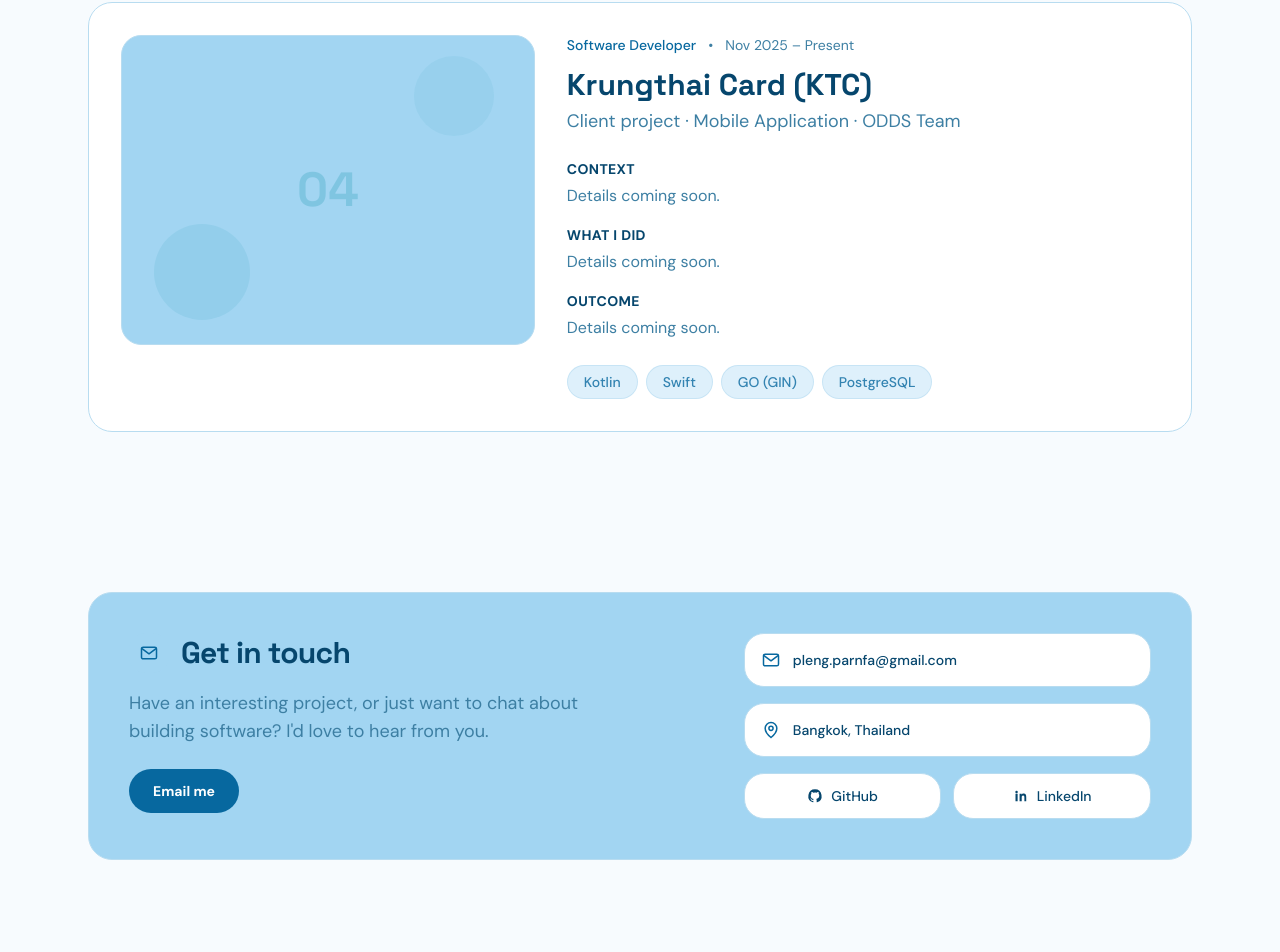
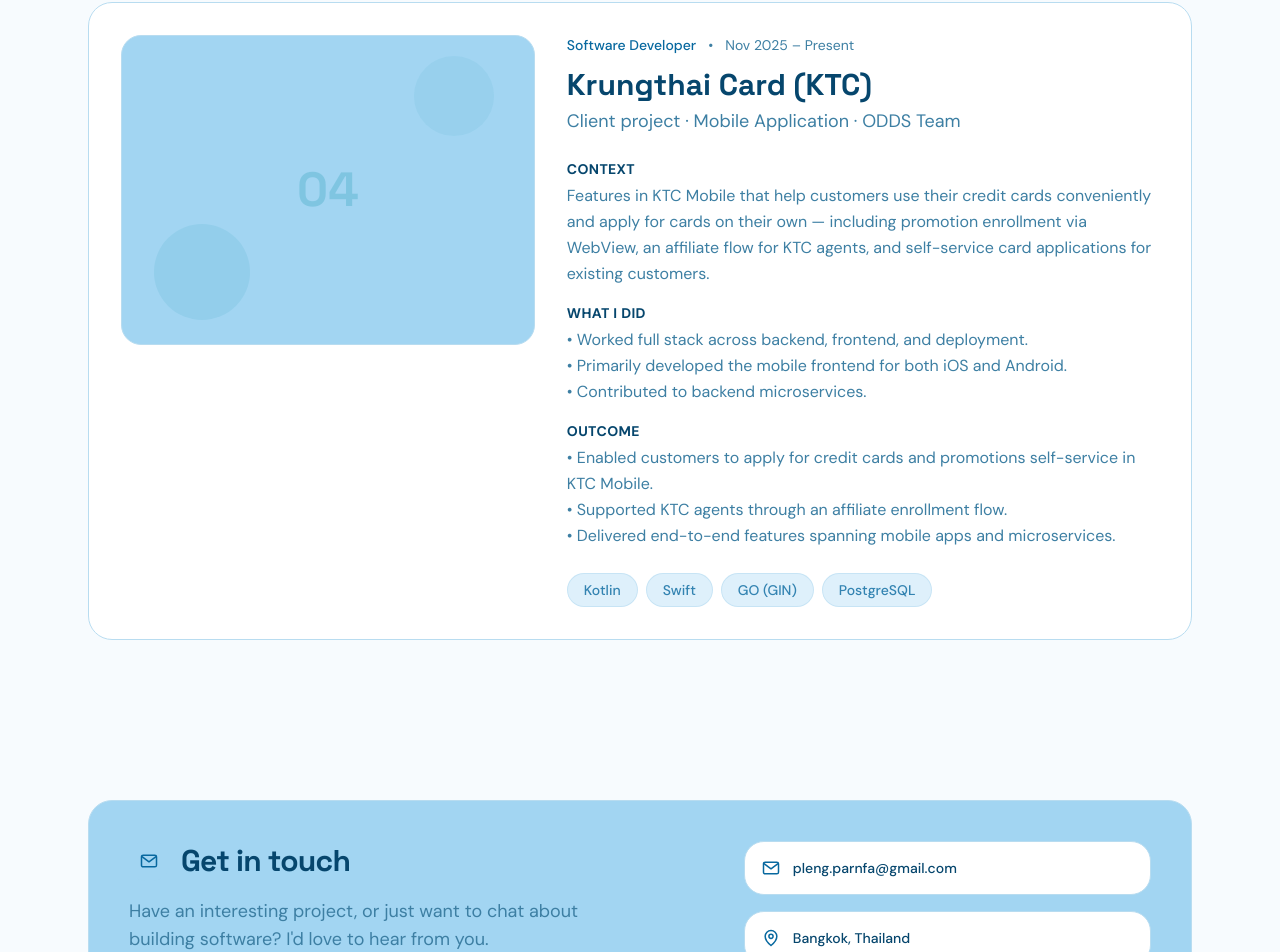
Before and after one commit to pparnfaa/parnfa-portfolio, a React (Vite) app: page / in a window 1280 px wide. Shown: the part 3373-4325 px from the top of the page. Built offline with nearby package versions, Linux system fonts and the light colour scheme.

Commit message:
💬 add content for KTC

```diff
--- a/src/i18n/translations.ts
+++ b/src/i18n/translations.ts
@@ -166,9 +166,12 @@
           period: "Nov 2025 – Present",
           title: "Krungthai Card (KTC)",
           summary: "Client project · Mobile Application · ODDS Team",
-          context: "",
-          whatIDid: "",
-          outcome: "",
+          context:
+            "Features in KTC Mobile that help customers use their credit cards conveniently and apply for cards on their own — including promotion enrollment via WebView, an affiliate flow for KTC agents, and self-service card applications for existing customers.",
+          whatIDid:
+            "• Worked full stack across backend, frontend, and deployment.\n• Primarily developed the mobile frontend for both iOS and Android.\n• Contributed to backend microservices.",
+          outcome:
+            "• Enabled customers to apply for credit cards and promotions self-service in KTC Mobile.\n• Supported KTC agents through an affiliate enrollment flow.\n• Delivered end-to-end features spanning mobile apps and microservices.",
           tags: ["Kotlin", "Swift", "GO (GIN)", "PostgreSQL"],
         },
       ],
@@ -286,9 +289,12 @@
           period: "พ.ย. 2025 – ปัจจุบัน",
           title: "Krungthai Card (KTC)",
           summary: "โปรเจกต์ลูกค้า · Mobile Application · ODDS Team",
-          context: "",
-          whatIDid: "",
-          outcome: "",
+          context:
+            "พัฒนาฟีเจอร์ใน KTC Mobile เพื่อให้ลูกค้าใช้งานบัตรเครดิตและสมัครบัตรได้ด้วยตนเอง รวมถึงการสมัครโปรโมชันผ่าน WebView, ระบบ Affiliate สำหรับ Agent ของ KTC และการให้ลูกค้าเดิมสมัครบัตรเพิ่มได้ด้วยตนเอง",
+          whatIDid:
+            "• ทำงานแบบ Full Stack ทั้ง Backend, Frontend และการ Deploy\n• พัฒนาฝั่ง Mobile Frontend เป็นหลักทั้ง iOS และ Android\n• พัฒนา Backend ในรูปแบบ Microservice",
+          outcome:
+            "• ลูกค้าสามารถสมัครบัตรและโปรโมชันได้ด้วยตนเองผ่าน KTC Mobile\n• รองรับ Agent ของ KTC ผ่านระบบ Affiliate\n• ส่งมอบฟีเจอร์แบบ end-to-end ครอบคลุมทั้ง Mobile App และ Microservice",
           tags: ["Kotlin", "Swift", "GO (GIN)", "PostgreSQL"],
         },
       ],
```
